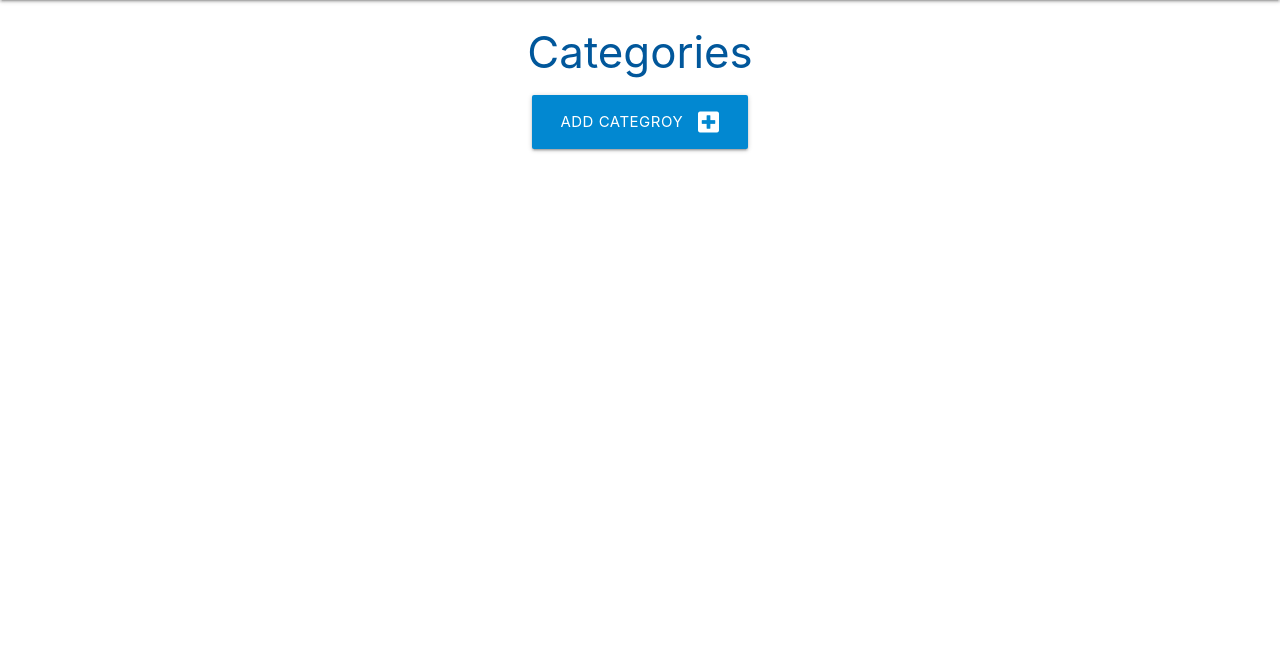
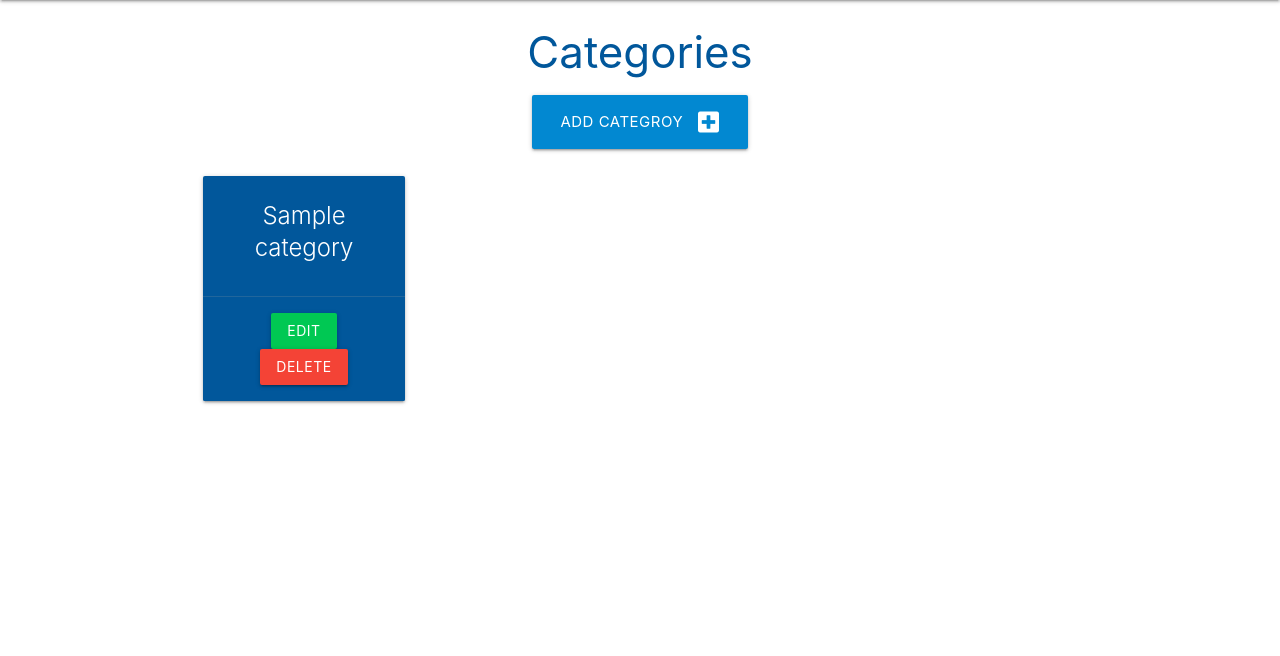
Before and after one commit to niekados/flask-sqlalchemy-task-manager, a Flask app: page /categories in a window 1280 px wide. Shown: the part 64-720 px from the top of the page. Run offline with Flask 3, Linux system fonts and the light colour scheme; tables that the repository leaves empty hold one stand-in row (values such as "Sample post").

Commit message:
Add functionallity to extract data from db and display it in categories cards

```diff
--- a/taskmanager/routes.py
+++ b/taskmanager/routes.py
@@ -13,7 +13,12 @@ def home():
 
 @app.route("/categories")
 def categories():
-    return render_template("categories.html")
+    categories = list(Category.query.order_by(Category.category_name).all())
+    return render_template("categories.html", categories=categories) # categories=categories explained:
+# The first declaration of 'categories' is the variable name that we can now use within the HTML template.
+# The second 'categories', which is now a list(), is the variable defined within our function
+
+
 
 # we used GET and POST methods, as we will be submitting form to database
 @app.route("/add_category", methods=["GET", "POST"])
--- a/taskmanager/templates/categories.html
+++ b/taskmanager/templates/categories.html
@@ -11,4 +11,21 @@
     </div>
 </div>
 
+<div class="row">
+    {% for category in categories %}
+    <div class="col s12 m6 l3">
+      <div class="card light-blue darken-4 center-align">
+        <div class="card-content white-text">
+          <span class="card-title">{{ category.category_name }}</span>
+
+        </div>
+        <div class="card-action">
+          <a href="#" class="btn green accent-4">Edit</a>
+          <a href="#" class="btn red ">Delete</a>
+        </div>
+      </div>
+    </div>
+    {% endfor %}
+  </div>
+
 {% endblock %}
```
Also changed, not shown: README.md.
